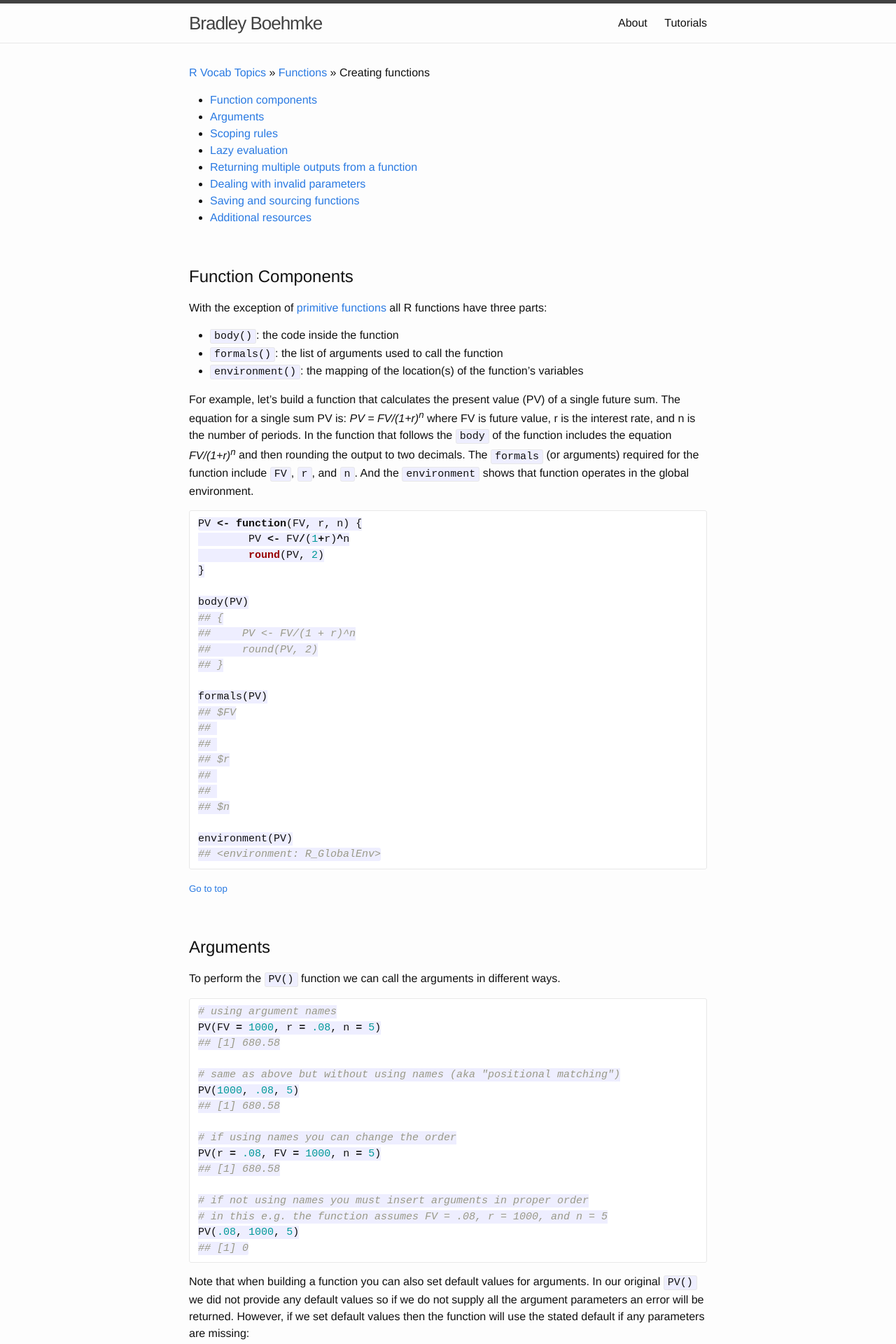
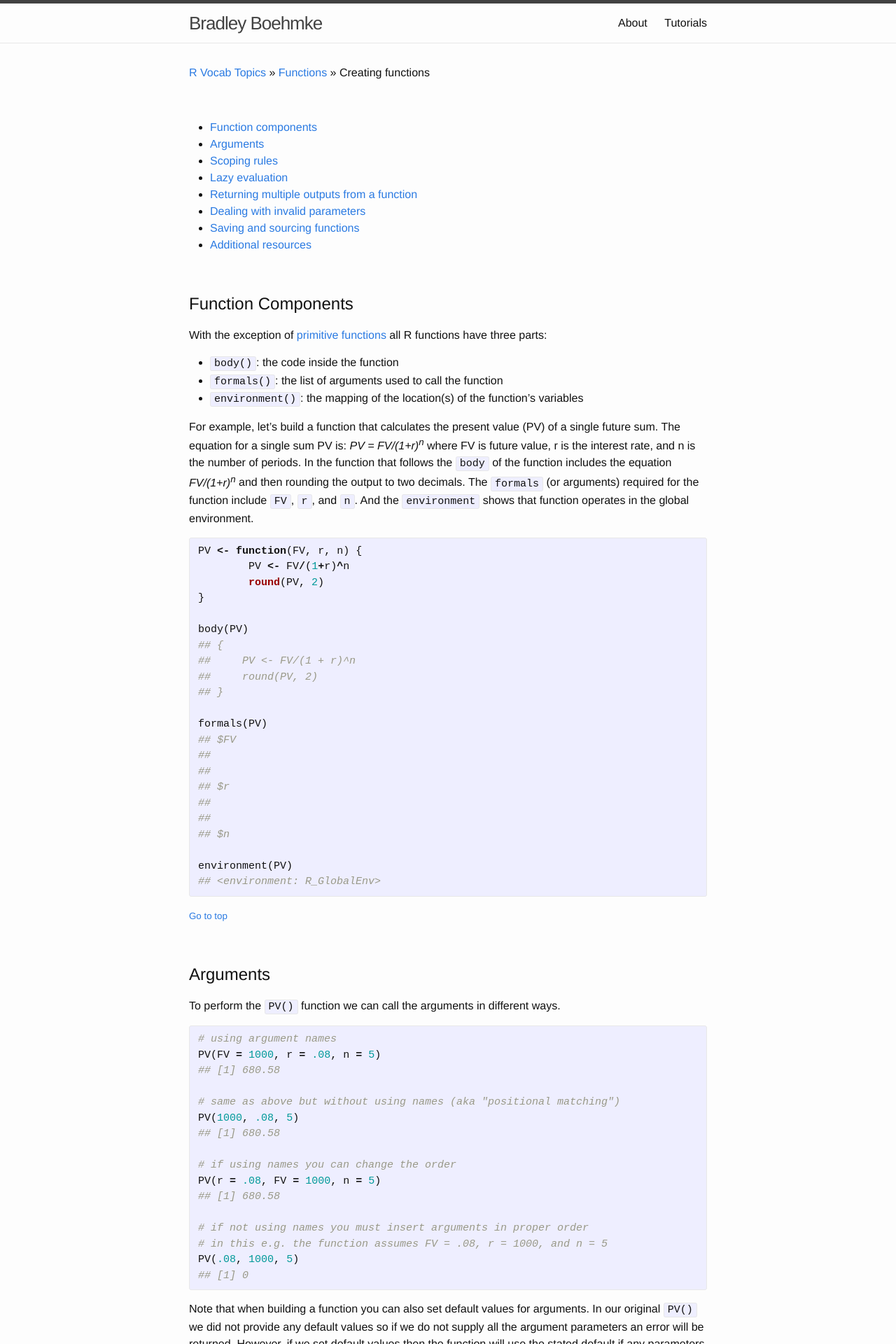
Before and after one commit to bradleyboehmke/bradleyboehmke, a Jekyll site: the page built from tutorials/functions.md, in a window 1280 px wide. Shown: the top 1920 px of the page at 70% size. Built offline with Jekyll 4.4.1, drawn with Linux system fonts in a browser that asks for light colours.

Commit message:
Update functions.md

````diff
--- a/tutorials/functions.md
+++ b/tutorials/functions.md
@@ -8,6 +8,7 @@
 
 [R Vocab Topics](index) &#187; [Functions](functions_loops) &#187; Creating functions
 
+<br>
 
 * <a href="#components">Function components</a>
 * <a href="#arguments">Arguments</a>
@@ -32,7 +33,7 @@
 For example, let's build a function that calculates the present value (PV) of a single future sum.  The equation for a single sum PV is: *PV = FV/(1+r)<sup>n</sup>* where FV is future value, r is the interest rate, and n is the number of periods.  In the function that follows the `body` of the function includes the equation *FV/(1+r)<sup>n</sup>* and then rounding the output to two decimals. The `formals` (or arguments) required for the function include `FV`, `r`, and `n`.  And the `environment` shows that function operates in the global environment.
 
 
-```r
+{% highlight r %}
 PV <- function(FV, r, n) {
         PV <- FV/(1+r)^n
         round(PV, 2)
@@ -55,7 +56,7 @@
 
 environment(PV)
 ## <environment: R_GlobalEnv>
-```
+{% endhighlight %}
 <small><a href="#">Go to top</a></small>
 
 <br>
@@ -66,7 +67,7 @@
 To perform the `PV()` function we can call the arguments in different ways.
 
 
-```r
+{% highlight r %}
 # using argument names
 PV(FV = 1000, r = .08, n = 5)
 ## [1] 680.58
@@ -83,11 +84,11 @@
 # in this e.g. the function assumes FV = .08, r = 1000, and n = 5
 PV(.08, 1000, 5)
 ## [1] 0
-```
+{% endhighlight %}
 
 Note that when building a function you can also set default values for arguments.  In our original `PV()` we did not provide any default values so if we do not supply all the argument parameters an error will be returned.  However, if we set default values then the function will use the stated default if any parameters are missing:
 
-```r
+{% highlight r %}
 # missing the n argument
 PV(1000, .08)
 ## Error in PV(1000, 0.08): argument "n" is missing, with no default
@@ -105,7 +106,7 @@
 # specifying a different n value
 PV(1000, .08, 3)
 ## [1] 793.83
-```
+{% endhighlight %}
 <small><a href="#">Go to top</a></small>
 
 <br>
@@ -118,7 +119,7 @@
 A function will first look inside the function to identify all the variables being called.  If all variables exist then their is no additional search required to identify variables.
 
 
-```r
+{% highlight r %}
 PV1 <- function() {
         FV <- 1000
         r <- .08
@@ -128,11 +129,11 @@
 
 PV1()
 ## [1] 680.5832
-```
+{% endhighlight %}
 
 However, if a variable does not exist within the function, R will look one level up to see if the variable exists.
 
-```r
+{% highlight r %}
 # the FV variable is outside the function environment
 FV <- 1000
 
@@ -144,11 +145,11 @@
 
 PV2()
 ## [1] 680.5832
-```
+{% endhighlight %}
 
 This same concept applies if you have functions embeded within functions:
 
-```r
+{% highlight r %}
 FV <- 1000
 
 PV3 <- function() {
@@ -162,11 +163,11 @@
 
 PV3()
 ## [1] 680.5832
-```
+{% endhighlight %}
 
 This also applies for functions in which some arguments are called but not all variables used in the body are identified as arguments:
 
-```r
+{% highlight r %}
 # n is specified within the function
 PV4 <- function(FV, r) {
         n <- 5
@@ -187,7 +188,7 @@
 
 PV5(1000)
 ## [1] 680.5832
-```
+{% endhighlight %}
 <small><a href="#">Go to top</a></small>
 
 <br>
@@ -197,7 +198,7 @@
 # Lazy Evaluation
 R functions perform "lazy" evaluation in which arguments are only evaluated if required in the body of the function.
 
-```r
+{% highlight r %}
 # the y argument is not used so not included it causes
 # no harm
 lazy <- function(x, y){
@@ -213,7 +214,7 @@
 }
 lazy2(4)
 ## Error in lazy2(4): argument "y" is missing, with no default
-```
+{% endhighlight %}
 <small><a href="#">Go to top</a></small>
 
 <br>
@@ -223,7 +224,7 @@
 # Returning Multiple Outputs from a Function
 If a function performs multiple tasks and therefore has multiple results to report then we have to include the `c()` function inside the function to display all the results. If you do not include the `c()` function then the function output will only return the last expression:
 
-```r
+{% highlight r %}
 bad <- function(x, y) {
         2*x + y
         x + 2*y
@@ -242,12 +243,11 @@
 }
 good(1, 2)
 ## [1] 4.0 5.0 6.0 0.5
-```
+{% endhighlight %}
 
 Furthermore, when we have a function which performs multiple tasks (i.e. computes multiple computations) then it is often useful to save the results in a list.
 
-```r
-
+{% highlight r %}
 good_list <- function(x, y) {
         output1 <- 2*x + y
         output2 <- x + 2*y
@@ -268,7 +268,7 @@
 ##
 ## $Output4
 ## [1] 0.5
-```
+{% endhighlight %}
 <small><a href="#">Go to top</a></small>
 
 <br>
@@ -278,7 +278,7 @@
 # Dealing with Invalid Parameters
 For functions that will be used again, and especially for those used by someone other than the creator of the function, it is good to check the validity of arguments within the function.  One way to do this is to use the `stop()` function.  The following uses an `if()` statement to check if the class of each argument is numeric.  If one or more arguments are not numeric then the `stop()` function will be triggered to provide a meaning message to the user.
 
-```r
+{% highlight r %}
 PV <- function(FV, r, n) {
         if(!is.numeric(FV) | !is.numeric(r) | !is.numeric(n)){
                 stop('This function only works for numeric inputs!\n',
@@ -298,11 +298,11 @@
 ## FV: character
 ## r: numeric
 ## n: character
-```
+{% endhighlight %}
 
 Another concern is dealing with missing or `NA` values.  Lets say you wanted to perform the `PV()` function on a vector of potential future values.  The function as is will output `NA` in place of any missing values in the FV input vector.  If you want to remove the missing values then you can incorporate the `na.rm` parameter in the function arguments along with an `if` statement to remove missing values if `na.rm = TRUE`.
 
-```r
+{% highlight r %}
 # vector of future value inputs
 fv <- c(800, 900, NA, 1100, NA)
 
@@ -328,7 +328,7 @@
 
 PV(fv, 0.08, 5, na.rm = TRUE)
 ## [1] 544.47 612.52 748.64
-```
+{% endhighlight %}
 
 <small><a href="#">Go to top</a></small>
 
@@ -338,7 +338,7 @@
 <a name="sourcing"></a>
 
 # Saving and Sourcing Functions
-If you want to save a function to be used at other times and within other scripts there are two main ways to do this.  One way is to build a package which is discussed in more details [here](packages).  Another option, and the one discussed here, is to save the function in a script.  For example, we can save a script that contains the `PV()` function and save this script as `PV.R`.
+If you want to save a function to be used at other times and within other scripts there are two main ways to do this.  One way is to build a package which is discussed in more details [here](http://bradleyboehmke.github.io/tutorials/basics/packages/).  Another option, and the one discussed here, is to save the function in a script.  For example, we can save a script that contains the `PV()` function and save this script as `PV.R`.
 
 <center>
 <img src="/public/images/r_vocab/shot1.png" alt="Save PV Function as a Script">
````
